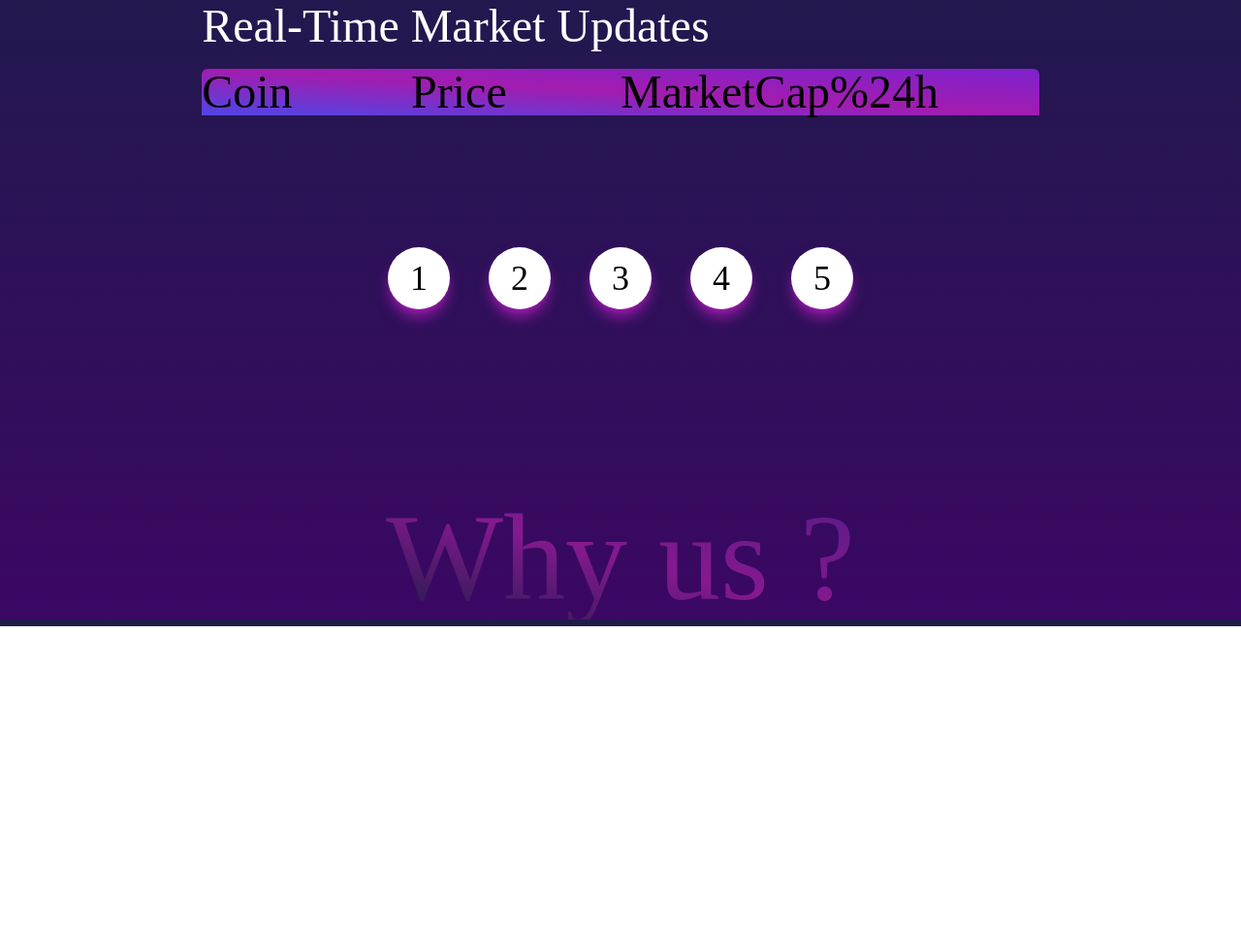
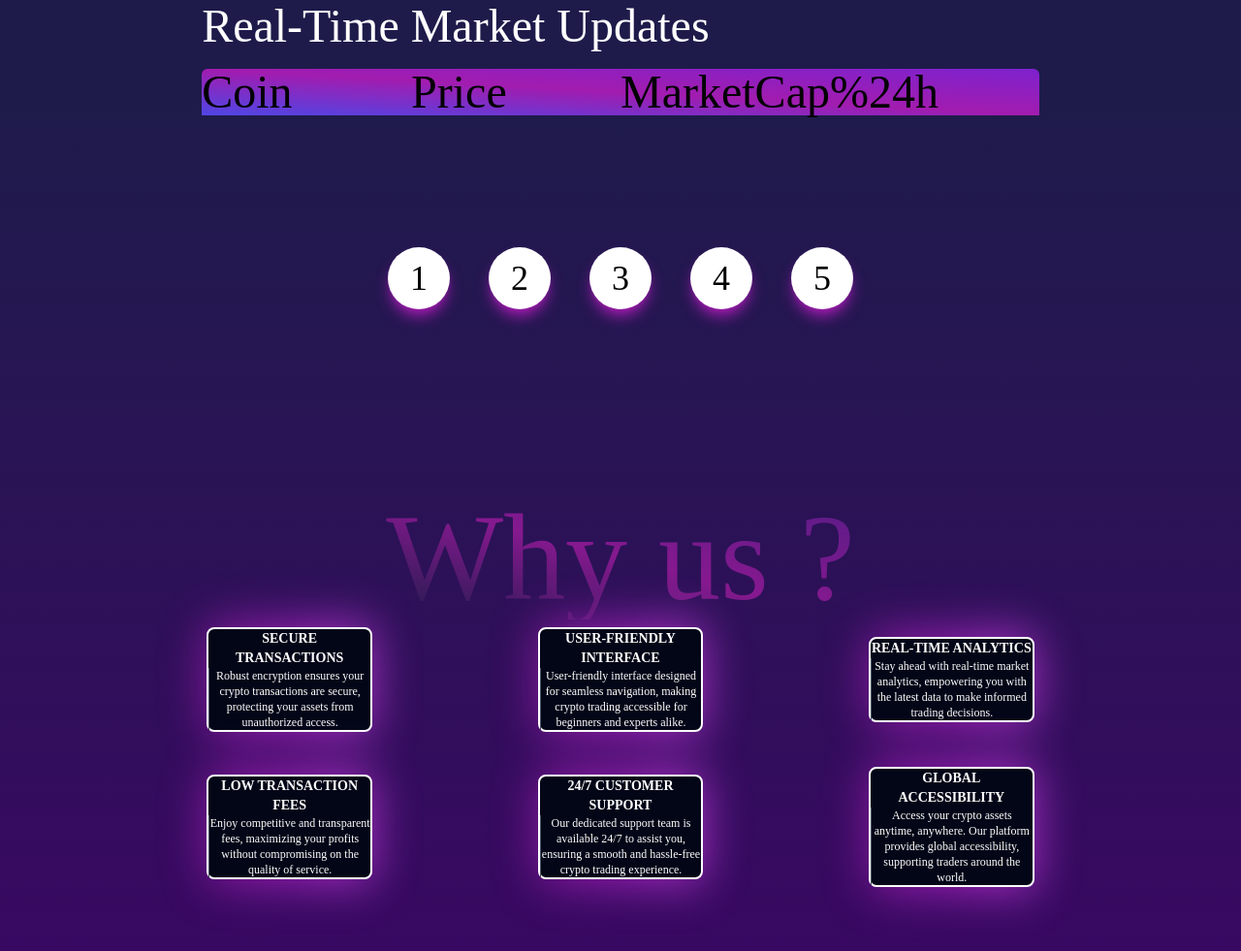
Before and after one commit to Pir4a/KryptoApp, a website built with Vite: page krypto/index.html in a window 1280 px wide. Shown: the part 845-1826 px from the top of the page at 97% size. Before the commit the page ends 1491 px from the top, so only its background shows below. Built offline with nearby package versions, Linux system fonts and the light colour scheme; no server answers; a web font is replaced by a local one.

Commit message:
some progress made

```diff
--- a/krypto/index.html
+++ b/krypto/index.html
@@ -14,7 +14,7 @@
     <body class="bg-gradient-to-b  from-indigo-950 via-indigo-950 to-purple-950 font-[Tektur] scroll-smooth">
     <header class="font-[Tektur]">
       <nav id="main-nav" class="text-xl header-container bg-indigo-950
-       fixed top-0 w-full shadow flex justify-between items-center">
+       fixed top-0 w-full shadow flex justify-between items-center z-50">
         <div class="header-nav bg-indigo-950 max-w-screen-2xl mx-auto p-8 flex items-center justify-between w-full lg:h-28">
           <div class="logo-left">
             <a href="home" class="flex>"><img class="w-16 lg-inline lg:mr-4" src="./assets/krypto.png" alt=""/>
@@ -85,14 +85,55 @@
   </div>
 
 </div>
-<div class="mt-20 text-3xl" id="chose">
+<div class="mt-20 text-3xl flex justify-center items-center flex-col" id="chose">
   <div class="flex justify-center" id="">
     <h1 class="xl:mt-28 xl:text-9xl bg-clip-text text-transparent bg-gradient-to-tr from-indigo-950 via-fuchsia-800 to-purple-900">Why us ?</h1>
   </div>
-  <div class="">
+  <div class="cardcontainer text-sm flex flex-col gap-y-7 justify-center items-center xl:grid xl:grid-rows-3 xl:grid-cols-3 xl:w-4/5">
+    <div class="card relative group flex items-center justify-center"><div class=" absolute left-1/4 -inset-1 bg-gradient-to-r from-fuchsia-700 via-fuchsia-600 to-fuchsia-500 rounded-lg
+      blur-xl opacity-75 group-hover:opacity-100 transition duration-100 group-hover:duration-200 w-1/2">
+    </div>
+    <span class="text-white bg-slate-950 relative rounded-lg leading-none divide-x divide-gray-600 border-2 border-white w-1/2 text-center">
+      <h2 class="text-sm font-bold">SECURE TRANSACTIONS</h2><p class="text-xs">Robust encryption ensures your crypto transactions are secure, protecting your assets from unauthorized access.</p>
+    </span>
+  </div>
+  <div class="card relative group flex items-center justify-center"><div class="absolute left-1/4 -inset-1 bg-gradient-to-r from-fuchsia-700 via-fuchsia-600 to-fuchsia-500 rounded-lg
+    blur-xl opacity-75 group-hover:opacity-100 transition duration-100 group-hover:duration-200 w-1/2">
+  </div>
+  <span class="text-white bg-slate-950 relative rounded-lg leading-none divide-x divide-gray-600 border-2 border-white w-1/2 text-center">
+    <h2 class="text-sm font-bold">USER-FRIENDLY INTERFACE</h2><p class="text-xs">User-friendly interface designed for seamless navigation, making crypto trading accessible for beginners and experts alike.</p>
+  </span>
+</div>
+<div class="card relative group flex items-center justify-center"><div class="absolute left-1/4 -inset-1 bg-gradient-to-r from-fuchsia-700 via-fuchsia-600 to-fuchsia-500 rounded-lg
+  blur-xl opacity-75 group-hover:opacity-100 transition duration-100 group-hover:duration-200 w-1/2">
+</div>
+<span class="text-white bg-slate-950 relative rounded-lg leading-none divide-x divide-gray-600 border-2 border-white w-1/2 text-center">
+  <h2 class="text-sm font-bold">REAL-TIME ANALYTICS</h2><p class="text-xs">Stay ahead with real-time market analytics, empowering you with the latest data to make informed trading decisions.</p>
+</span>
+</div>
+<div class="card relative group flex items-center justify-center"><div class="absolute left-1/4 -inset-1 bg-gradient-to-r from-fuchsia-700 via-fuchsia-600 to-fuchsia-500 rounded-lg
+  blur-xl opacity-75 group-hover:opacity-100 transition duration-100 group-hover:duration-200 w-1/2">
+</div>
+<span class="text-white bg-slate-950 relative rounded-lg leading-none divide-x divide-gray-600 border-2 border-white w-1/2  text-center row-start-1 row-end-3">
+  <h2 class="text-sm font-bold">LOW TRANSACTION FEES</h2><p class="text-xs">Enjoy competitive and transparent fees, maximizing your profits without compromising on the quality of service.</p>
+</span>
+</div>
+<div class="card relative group flex items-center justify-center"><div class="absolute left-1/4 -inset-1 bg-gradient-to-r from-fuchsia-700 via-fuchsia-600 to-fuchsia-500 rounded-lg
+  blur-xl opacity-75 group-hover:opacity-100 transition duration-100 group-hover:duration-200 w-1/2">
+</div>
+<span class="text-white bg-slate-950 relative rounded-lg leading-none divide-x divide-gray-600 border-2 border-white w-1/2  text-center row-start-3 col-start-3">
+  <h2 class="text-sm font-bold">24/7 CUSTOMER SUPPORT</h2><p class="text-xs">Our dedicated support team is available 24/7 to assist you, ensuring a smooth and hassle-free crypto trading experience.</p>
+</span>
+</div>
+<div class="card relative group flex items-center justify-center"><div class="absolute left-1/4 -inset-1 bg-gradient-to-r from-fuchsia-700 via-fuchsia-600 to-fuchsia-500 rounded-lg
+  blur-xl opacity-75 group-hover:opacity-100 transition duration-100 group-hover:duration-200 w-1/2">
+</div>
+<span class="text-white bg-slate-950 relative rounded-lg leading-none divide-x divide-gray-600 border-2 border-white w-1/2 text-center">
+  <h2 class="text-sm font-bold">GLOBAL ACCESSIBILITY</h2><p class="text-xs">Access your crypto assets anytime, anywhere. Our platform provides global accessibility, supporting traders around the world.</p>
+</span>
+</div>
 
-  </div>
-
+</div>
 </div>
   </body>
   <script type="module" src="/main.js"></script>
```
